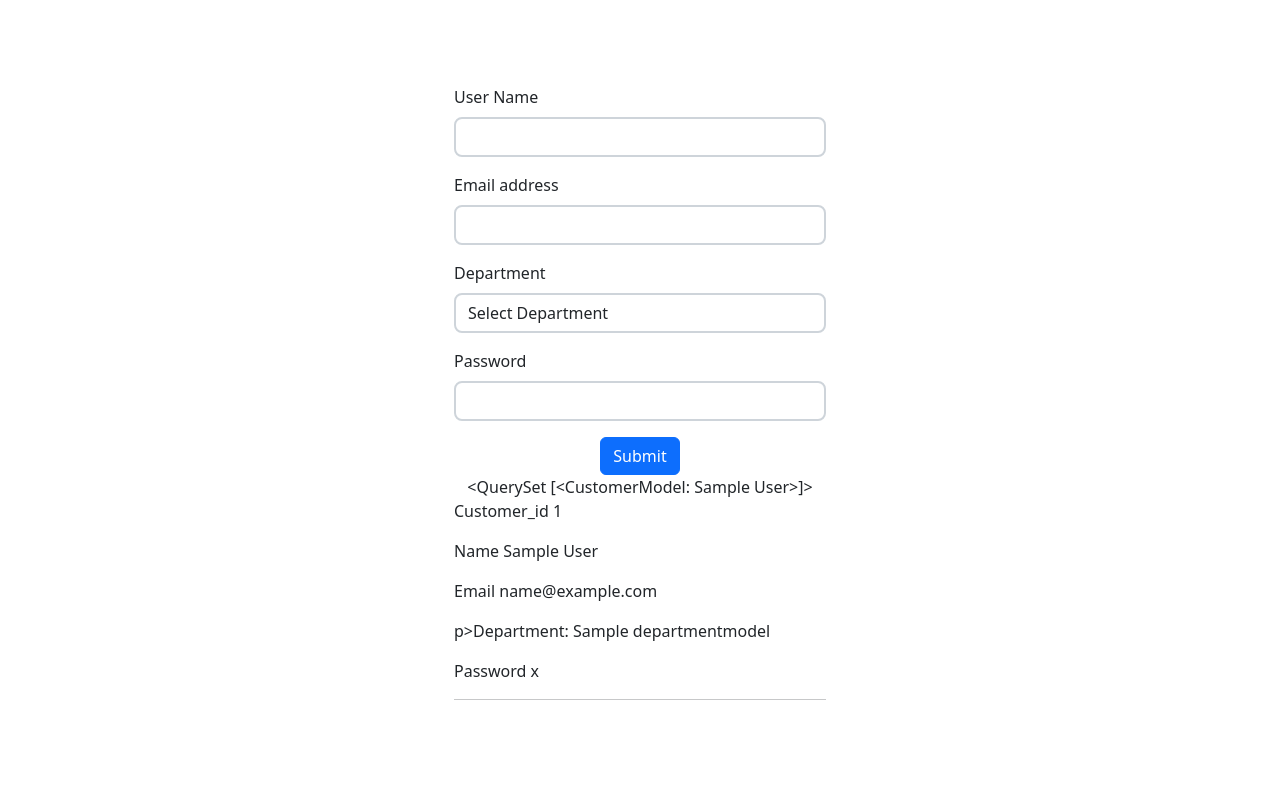
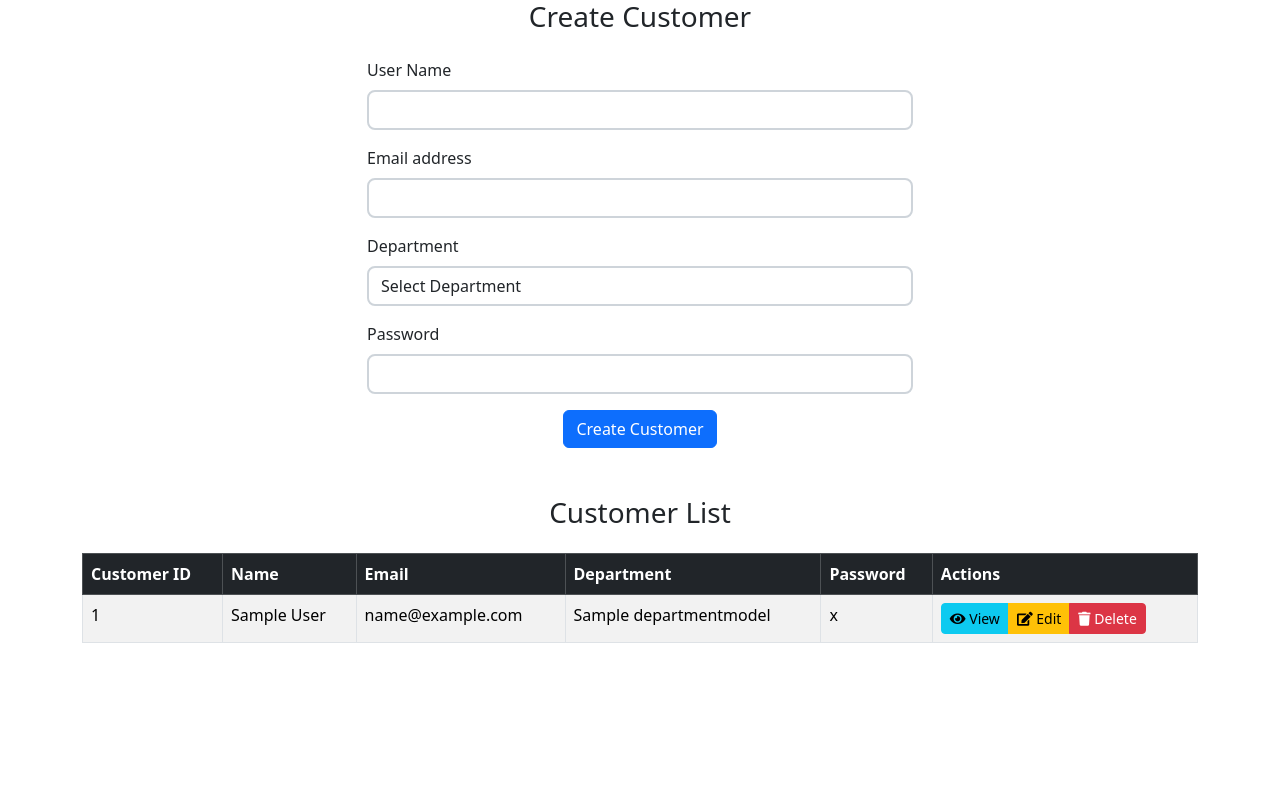
Before and after one commit to Sai-Harshith-15/python_django_bootcamp, a Django app: page / in a window 1280 px wide. Run offline with Django 5.2, Linux system fonts and the light colour scheme; tables that the repository leaves empty hold one stand-in row (values such as "Sample post").

Commit message:
added the crud operations with serializer, service and views layered structure
added the crud operations with serializer, service and views layered structure

```diff
--- /dev/null
+++ b/home/serializer.py
@@ -0,0 +1,14 @@
+from rest_framework import serializers
+from .models import CustomerModel, DepartmentModel
+
+class DepartmentSerializer(serializers.ModelSerializer):
+    class Meta:
+        model = DepartmentModel
+        fields = ['department_id', 'department_name']
+
+class CustomerSerializer(serializers.ModelSerializer):
+    department = DepartmentSerializer(read_only=True)
+
+    class Meta:
+        model = CustomerModel
+        fields = ['customer_id', 'name', 'email', 'password', 'department']
--- a/home/templates/base.html
+++ b/home/templates/base.html
@@ -9,6 +9,11 @@
       integrity="sha384-SgOJa3DmI69IUzQ2PVdRZhwQ+dy64/BUtbMJw1MZ8t5HZApcHrRKUc4W0kG879m7"
       crossorigin="anonymous"
     />
+    <!-- ...font-awesome... -->
+    <link
+      rel="stylesheet"
+      href="https://cdnjs.cloudflare.com/ajax/libs/font-awesome/5.15.4/css/all.min.css"
+    />
     <title>Django Forms</title>
   </head>
   <body>
--- a/home/templates/index.html
+++ b/home/templates/index.html
@@ -1,41 +1,42 @@
 {% extends 'base.html' %} {% block start %}
 
-<div
-  class="container d-flex justify-content-center align-items-center"
-  style="min-height: 100vh"
->
-  <div class="col-md-4 text-center">
-    <form method="POST">
-      {% comment %} email {% endcomment %} {% csrf_token %}
+<div class="container">
+  <!-- Create Customer Form -->
+  <div class="row mb-5">
+    <div class="col-md-6 mx-auto">
+      <h3 class="text-center mb-4">Create Customer</h3>
+      <form method="POST" action="{% url 'customer-create' %}">
+        {% csrf_token %}
 
-      <div class="mb-3 text-start">
+        <div class="mb-3">
           <label class="form-label">User Name</label>
           <input
             type="text"
             name="username"
             class="form-control"
             style="border: 2px solid #ced4da; border-radius: 8px"
+            required
           />
         </div>
 
-      <div class="mb-3 text-start">
+        <div class="mb-3">
           <label class="form-label">Email address</label>
           <input
             type="email"
+            name="email"
             class="form-control"
-          name="email"
             style="border: 2px solid #ced4da; border-radius: 8px"
+            required
           />
-        {% comment %} password{% endcomment %}
         </div>
 
-      <!-- Add Department Dropdown -->
-      <div class="mb-3 text-start">
+        <div class="mb-3">
           <label class="form-label">Department</label>
           <select
             name="department"
             class="form-control"
             style="border: 2px solid #ced4da; border-radius: 8px"
+            required
           >
             <option value="">Select Department</option>
             {% for dept in departments %}
@@ -45,33 +46,87 @@
             {% endfor %}
           </select>
         </div>
-      <div class="mb-3 text-start">
+
+        <div class="mb-3">
           <label class="form-label">Password</label>
           <input
             type="password"
+            name="password"
             class="form-control"
-          name="password"
             style="border: 2px solid #ced4da; border-radius: 8px"
+            required
           />
         </div>
 
-      <button type="submit" class="btn btn-primary">Submit</button>
+        <div class="text-center">
+          <button type="submit" class="btn btn-primary">Create Customer</button>
+        </div>
       </form>
-
-    {% comment %} show the get data in the ui {% endcomment %} {{ customers }}
-    {% for customer in customers%}
-    <div class="customer-record text-start">
-      <p>Customer_id {{customer.customer_id}}</p>
-      <p>Name {{customer.name}}</p>
-      <p>Email {{customer.email}}</p>
-      p>Department: {{customer.department.department_name}}</p>
-      <p>Password {{customer.password}}</p>
-      <hr>
+    </div>
   </div>
 
+  <!-- Customer List Table -->
+  <div class="row mt-5">
+    <div class="col-12">
+      <h3 class="text-center mb-4">Customer List</h3>
+      <div class="table-responsive">
+        <table class="table table-striped table-bordered">
+          <thead class="table-dark">
+            <tr>
+              <th>Customer ID</th>
+              <th>Name</th>
+              <th>Email</th>
+              <th>Department</th>
+              <th>Password</th>
+              <th>Actions</th>
+            </tr>
+          </thead>
+          <tbody>
+            {% for customer in customers %}
+            <tr>
+              <td>{{ customer.customer_id }}</td>
+              <td>{{ customer.name }}</td>
+              <td>{{ customer.email }}</td>
+              <td>{{ customer.department.department_name }}</td>
+              <td>{{ customer.password }}</td>
+              <td>
+                <!-- Action Buttons -->
+                <div class="btn-group" role="group">
+                  <!-- View Details Button -->
+                  <a
+                    href="{% url 'customer-detail' customer.customer_id %}"
+                    class="btn btn-info btn-sm"
+                  >
+                    <i class="fas fa-eye"></i> View
+                  </a>
+
+                  <!-- Edit Button -->
+                  <a
+                    href="{% url 'customer-update' customer.customer_id %}"
+                    class="btn btn-warning btn-sm"
+                  >
+                    <i class="fas fa-edit"></i> Edit
+                  </a>
+
+                  <!-- Delete Button -->
+                  <a
+                    href="{% url 'customer-delete' customer.customer_id %}"
+                    class="btn btn-danger btn-sm"
+                  >
+                    <i class="fas fa-trash"></i> Delete
+                  </a>
+                </div>
+              </td>
+            </tr>
             {% empty %}
-    <p>No customer found</p>
+            <tr>
+              <td colspan="6" class="text-center">No customers found</td>
+            </tr>
             {% endfor %}
+          </tbody>
+        </table>
+      </div>
+    </div>
   </div>
 </div>
 
--- a/home/urls.py
+++ b/home/urls.py
@@ -1,6 +1,11 @@
 from django.urls import path
-from .views import index
+from .views import *
 
 urlpatterns = [
-    path("", index, name="index"),
+    # path("", index, name="index"),
+    path('', CustomerListView.as_view(), name='customer-list'),
+    path('customer/<int:pk>/', CustomerDetailView.as_view(), name='customer-detail'),
+    path('customer/create/', CustomerCreateView.as_view(), name='customer-create'),
+    path('customer/<int:pk>/update/', CustomerUpdateView.as_view(), name='customer-update'),
+    path('customer/<int:pk>/delete/', CustomerDeleteView.as_view(), name='customer-delete'),
 ]
--- a/home/views.py
+++ b/home/views.py
@@ -1,47 +1,106 @@
+from django.views.generic import ListView, DetailView
+from django.views.generic.edit import CreateView, UpdateView, DeleteView
+from django.urls import reverse_lazy
+from django.contrib import messages
+from django.http import JsonResponse
+from .services import CustomerService, DepartmentService
+from .models import CustomerModel, DepartmentModel
 from django.shortcuts import render, redirect
-from .models import CustomerModel, DepartmentModel
-from django.http import HttpResponse
-from django.views.decorators.csrf import csrf_exempt
-# Create your views here.
 
-def index(request):
-    context = {
-        'customers': CustomerModel.objects.all(),
-        'departments': DepartmentModel.objects.all(),
-    }
-    if request.method == "POST":
-      name = request.POST.get('username')
-      email = request.POST.get('email')
-      password = request.POST.get('password')
-      department_id = request.POST.get('department')
+class CustomerListView(ListView):
+    template_name = 'index.html'
+    context_object_name = 'customers'
+    # model = CustomerModel
 
-      # Get department instance
-      department = DepartmentModel.objects.get(department_id=department_id)
+    def get_queryset(self):
+        return CustomerModel.objects.all()
 
-      customer = CustomerModel(name=name, email=email, password=password, department=department)
-      customer.save()
-      return HttpResponse("Customer Created Successfully")
+    def get_context_data(self, **kwargs):
+        context = super().get_context_data(**kwargs)
+        try:
+            context['customers'] = CustomerService.get_all_customers()
+            context['departments'] = DepartmentService.get_all_departments()
+            return context
+        except Exception as e:
+            messages.error(self.request, str(e))
+            return context
 
-    # if request.method == "GET":
-    #   customer_id = request.GET.get('customer_id')
-    #   customer = CustomerModel.objects.get(customer_id=customer_id)
-    #   context['customer'] = customer
-    #   return HttpResponse("Customer Retrieved Successfully")
-    # if request.method == "PUT":
-    #   customer_id = request.GET.get('customer_id')
-    #   customer = CustomerModel.objects.get(customer_id=customer_id)
-    #   name = request.POST.get('username')
-    #   email = request.POST.get('email')
-    #   password = request.POST.get('password')
-    #   customer.name = name
-    #   customer.email = email
-    #   customer.password = password
-    #   customer.save()
-    #   return HttpResponse("Customer Updated Successfully")
-    # if request.method == "DELETE":
-    #   customer_id = request.GET.get('customer_id')
-    #   customer = CustomerModel.objects.get(customer_id=customer_id)
-    #   customer.delete()
-    #   return HttpResponse("Customer Deleted Successfully")
+class CustomerDetailView(DetailView):
+    template_name = 'customer_detail.html'
+    context_object_name = 'customer'
 
-    return render(request, 'index.html', context)
+    def get_object(self):
+        customer_id = self.kwargs.get('pk')
+        return CustomerService.get_customer_by_id(customer_id)
+
+class CustomerCreateView(CreateView):
+    template_name = 'customer_form.html'
+    success_url = reverse_lazy('customer-list')
+
+    def post(self, request, *args, **kwargs):
+        try:
+            data = {
+                'name': request.POST.get('username'),
+                'email': request.POST.get('email'),
+                'password': request.POST.get('password'),
+                'department_id': request.POST.get('department')
+            }
+            CustomerService.create_customer(data)
+            messages.success(request, 'Customer created successfully')
+            return redirect(self.success_url)
+        except Exception as e:
+            messages.error(request, str(e))
+            return render(request, self.template_name, {'departments': DepartmentService.get_all_departments()})
+
+
+class CustomerUpdateView(UpdateView):
+    template_name = 'customer_form.html'
+    success_url = reverse_lazy('customer-list')
+
+    def get(self, request, *args, **kwargs):
+        try:
+            customer = CustomerService.get_customer_by_id(kwargs.get('pk'))
+            context = {
+                'customer': customer,
+                'departments': DepartmentService.get_all_departments()
+            }
+            return render(request, self.template_name, context)
+        except Exception as e:
+            messages.error(request, str(e))
+            return redirect('customer-list')
+
+    def post(self, request, *args, **kwargs):
+        try:
+            data = {
+                'name': request.POST.get('username'),
+                'email': request.POST.get('email'),
+                'password': request.POST.get('password'),
+                'department_id': request.POST.get('department')
+            }
+            CustomerService.update_customer(kwargs.get('pk'), data)
+            messages.success(request, 'Customer updated successfully')
+            return redirect(self.success_url)
+        except Exception as e:
+            messages.error(request, str(e))
+            return redirect('customer-list')
+
+class CustomerDeleteView(DeleteView):
+    template_name = 'customer_confirm_delete.html'
+    success_url = reverse_lazy('customer-list')
+
+    def get(self, request, *args, **kwargs):
+        try:
+            customer = CustomerService.get_customer_by_id(kwargs.get('pk'))
+            return render(request, self.template_name, {'customer': customer})
+        except Exception as e:
+            messages.error(request, str(e))
+            return redirect('customer-list')
+
+    def post(self, request, *args, **kwargs):
+        try:
+            CustomerService.delete_customer(kwargs.get('pk'))
+            messages.success(request, 'Customer deleted successfully')
+            return redirect(self.success_url)
+        except Exception as e:
+            messages.error(request, str(e))
+            return redirect('customer-list')
--- /dev/null
+++ b/requirements.txt
@@ -0,0 +1,2 @@
+django
+djangorestframework
```
Also changed, not shown: home/services.py (added, +150 -0 lines), home/templates/customer_confirm_delete.html (added, +27 -0 lines), home/templates/customer_detail.html (added, +51 -0 lines), home/templates/customer_form.html (added, +66 -0 lines). Lines whose indentation alone changed are shown as unchanged.
